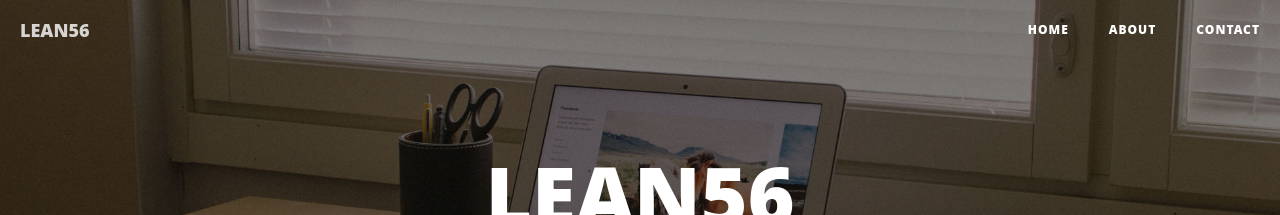
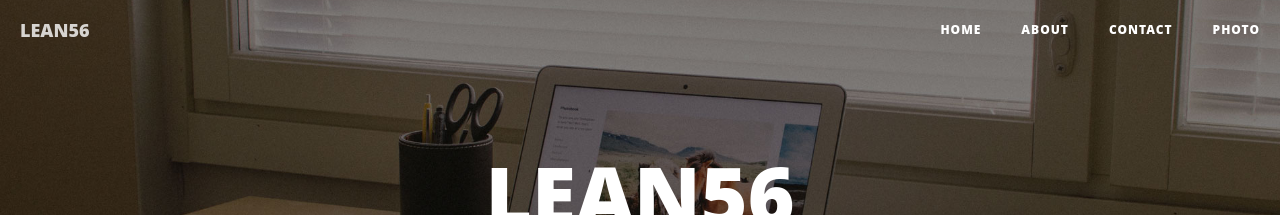
Before and after one commit to zhangchaoxu/zhangchaoxu.github.io, a Jekyll site: the page built from index.html, in a window 1280 px wide. Shown: the top 215 px of the page. Built offline with Jekyll 4.4.1, drawn with Linux system fonts in a browser that asks for light colours; nearby versions of some CDN libraries; some web fonts are replaced; the list of posts is cut into pages by our own code.

Commit message:
add photo link

```diff
--- a/_includes/nav.html
+++ b/_includes/nav.html
@@ -23,6 +23,9 @@
                     <a href="{{ page.url | prepend: site.baseurl }}">{{ page.title }}</a>
                 </li>
                 {% endif %}{% endfor %}
+                <li>
+                    <a href="http://photo.lean56.com/" target="_blank">Photo</a>
+                </li>
             </ul>
         </div>
         <!-- /.navbar-collapse -->
```
